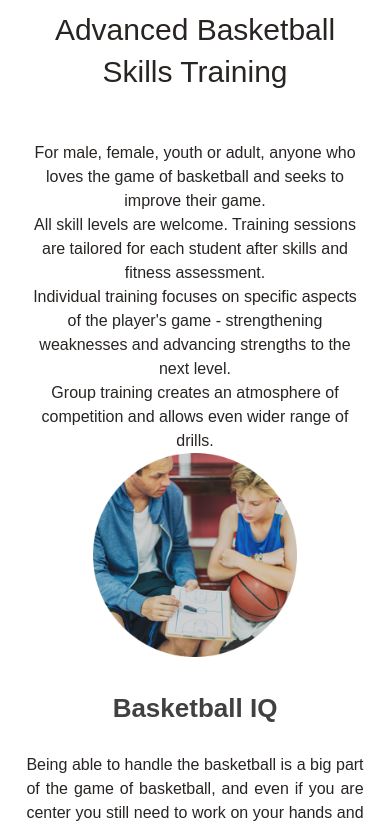
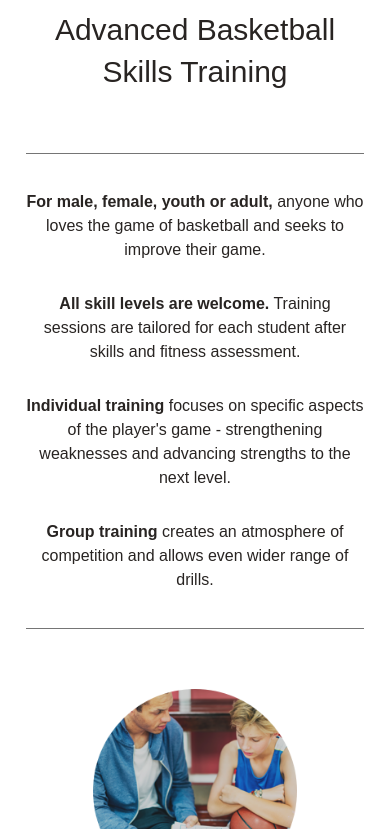
Before and after one commit to Hahndrew/Back2Basics, a website: page index.html in a window 390 px wide. Shown: the part 1057-1886 px from the top of the page. Drawn offline with nearby package versions, Linux system fonts and the light colour scheme; a web font is replaced by a local one.

Commit message:
section2 mobile ready

```diff
--- a/_/components/sass/_base.scss
+++ b/_/components/sass/_base.scss
@@ -40,3 +40,8 @@ h4 {
 	line-height: 2.4rem;
 	font-weight: 700;
 }
+
+.bold {
+	//font-size: 1.8rem;
+	font-weight: 700;
+}
--- a/_/components/sass/_layout.scss
+++ b/_/components/sass/_layout.scss
@@ -43,7 +43,7 @@ body {
 	text-align: center;
 	padding: 10.2rem gutter()*4;
 	header {
-		margin-bottom: 4.8rem;
+		margin-bottom: 6.0rem;
 		h2 {
 			margin-bottom: 1.2rem;
 		} //h2
@@ -51,6 +51,15 @@ body {
 			margin-bottom: 9.6rem;
 		} //media
 	} //header
+	.intro {
+		margin-bottom: 6.0rem;
+		li {
+			margin-bottom: 3.0rem;
+		}
+		li:last-child {
+			margin-bottom: 0;
+		}
+	}
 	[class*='skills'] {
 		margin-bottom: 6.6rem;
 		h3 {
--- a/_/components/sass/styles.scss
+++ b/_/components/sass/styles.scss
@@ -54,6 +54,14 @@ body {
 // SECTION 2: About ----------------------------------------
 .section2 {
 	background-color: #fff;
+	.intro {
+		ul {
+			padding-top: 3.6rem;
+			padding-bottom: 3.6rem;
+			border-top: 1px solid #757575;
+			border-bottom: 1px solid #757575;
+		}
+	}
 }
 .subheading {
 	font-family: $display-font;
--- a/index.html
+++ b/index.html
@@ -28,11 +28,13 @@
              <h2>School of Basketball</h2>
              <p class="subheading">Advanced Basketball Skills Training</p>
         </header>
-        <article>
-            <p>For male, female, youth or adult, anyone who loves the game of basketball and seeks to improve their game.</p>
-            <p>All skill levels are welcome. Training sessions are tailored for each student after skills and fitness assessment.</p>
-            <p>Individual training focuses on specific aspects of the player's game - strengthening weaknesses and advancing strengths to the next level.</p>
-            <p>Group training creates an atmosphere of competition and allows even wider range of drills.</p>
+        <article class="intro">
+            <ul>
+                <li><span class="bold">For male, female, youth or adult,</span> anyone who loves the game of basketball and seeks to improve their game.</li>
+                <li><span class="bold">All skill levels are welcome.</span> Training sessions are tailored for each student after skills and fitness assessment.</li>
+                <li><span class="bold">Individual training</span> focuses on specific aspects of the player's game - strengthening weaknesses and advancing strengths to the next level.</li>
+                <li><span class="bold">Group training</span> creates an atmosphere of competition and allows even wider range of drills.</li>
+            </ul>
         </article>
         <article class="skills">
             <img src="images/basketball-iq.png" alt="Basketball IQ">
```
Also changed, not shown: _/css/styles.css.
